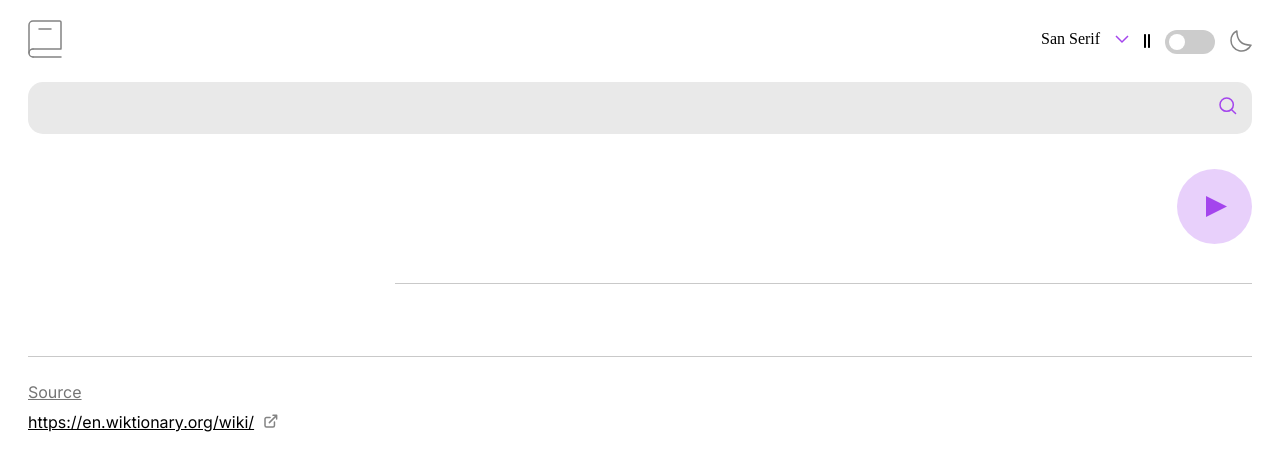
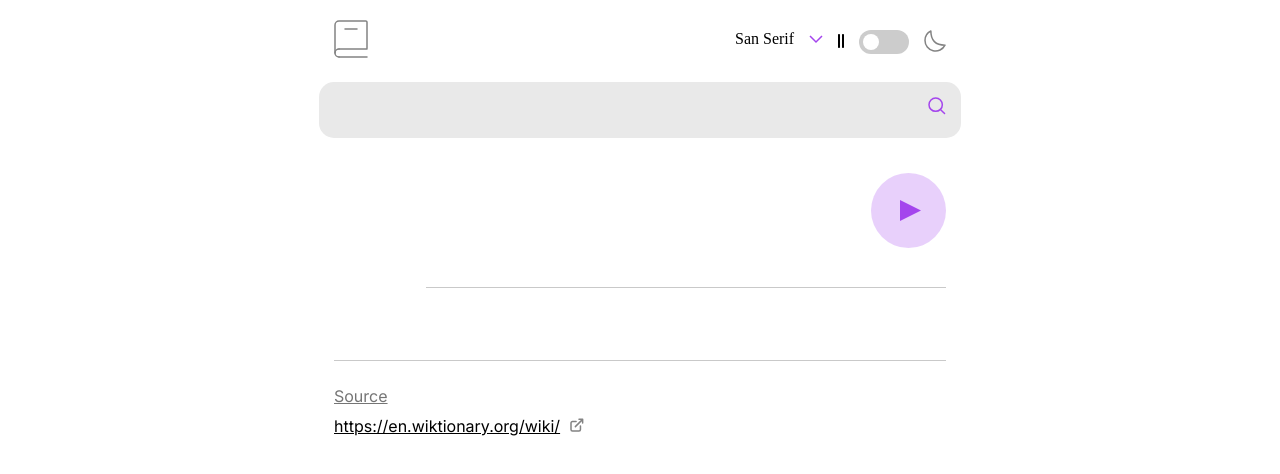
Before and after one commit to david3vc/dictionary-web-app, a React (Vite) app: page / in a window 1280 px wide. Shown: the top 474 px of the page. Built offline with nearby package versions, Linux system fonts and the light colour scheme.

Commit message:
responsividad

```diff
--- a/src/components/Header.tsx
+++ b/src/components/Header.tsx
@@ -103,7 +103,7 @@ const Header = ({ setTheme, theme, setTypography, typography }: baseProps) => {
                         {isOpen && (
                             <DropDownListContainer className={theme}>
                                 <DropDownList
-                                    className={`${theme} ${themeBoxShadow}`}
+                                    className={`${theme} ${themeBoxShadow} lista-opciones`}
                                 >
                                     {options.map((option) => (
                                         <ListItem
--- a/src/components/Search.tsx
+++ b/src/components/Search.tsx
@@ -49,7 +49,7 @@ const Search = ({ theme, setData, typography }: baseProps) => {
                 <div className="container-search__input">
                     <input
                         type="text"
-                        className={`${themeInput} ${typography}`}
+                        className={`${themeInput} ${typography} search__input`}
                         name="word"
                         value={formik.values.word ?? ""}
                         onChange={formik.handleChange}
@@ -62,9 +62,11 @@ const Search = ({ theme, setData, typography }: baseProps) => {
                     <img src={iconoSearch} alt="" />
                 </div>
             </div>
-            {(formik.touched.word ?? false) && formik.errors.word != null && (
-                <small className={`text-danger ${typography}`}>{formik.errors.word}</small>
-            )}
+            <div className="validation-search">
+                {(formik.touched.word ?? false) && formik.errors.word != null && (
+                    <small className={`text-danger ${typography}`}>{formik.errors.word}</small>
+                )}
+            </div>
         </>
     );
 };
--- a/src/styles/content.css
+++ b/src/styles/content.css
@@ -1,5 +1,5 @@
 .container-content{
-    margin-top: 35px;
+    margin: auto;
 }
 
 .lista__partOfSpeech {
@@ -55,3 +55,14 @@
 .mono{
     font-family: 'Inconsolata', monospace;
 }
+
+@media screen and (min-width: 992px) {
+    .container-content {
+        width: 50%;
+        font-size: 20px;
+    }
+
+    .lista__partOfSpeech__line{
+        width: 85%;
+    }
+}
--- a/src/styles/footer.css
+++ b/src/styles/footer.css
@@ -1,6 +1,7 @@
 .footer{
     display: flex;
     flex-direction: column;
+    margin: auto;
 }
 
 .footer__line{
@@ -38,3 +39,9 @@
 .footer__link__icono{
     margin-left: 10px;
 }
+
+@media screen and (min-width: 992px) {
+    .footer {
+        width: 50%;
+    }
+}
--- a/src/styles/header.css
+++ b/src/styles/header.css
@@ -42,3 +42,31 @@
 .mono{
     font-family: 'Inconsolata', monospace;
 }
+
+@media screen and (min-width: 992px) {
+    .container-header{
+        width: 50%;
+    }
+
+    .lista-opciones{
+        right: 350px!important;
+    }
+}
+
+@media screen and (min-width: 1050px) {
+    .lista-opciones{
+        right: 400px!important;
+    }
+}
+
+@media screen and (min-width: 1200px) {
+    .lista-opciones{
+        right: 450px!important;
+    }
+}
+
+@media screen and (min-width: 1350px) {
+    .lista-opciones{
+        right: 500px!important;
+    }
+}
--- a/src/styles/search.css
+++ b/src/styles/search.css
@@ -10,6 +10,10 @@
     margin: auto;
     padding: 15px;
     border-radius: 15px;
+}
+
+.validation-search{
+    margin: auto;
 }
 
 .container-search:focus-within {
@@ -55,3 +59,13 @@
 .mono{
     font-family: 'Inconsolata', monospace;
 }
+
+@media screen and (min-width: 992px) {
+    .container-search, .validation-search{
+        width: 50%;
+    }
+
+    .search__input, .text-danger{
+        font-size: 20px;
+    }
+}
--- a/src/styles/word.css
+++ b/src/styles/word.css
@@ -4,6 +4,7 @@
     align-items: center;
     margin: auto;
     margin-top: 35px;
+    margin-bottom: 35px;
 }
 
 .container-word__term{
@@ -21,6 +22,10 @@
     color: #a445ed;
 }
 
+.container-word__sound{
+    cursor: pointer;
+}
+
 .sanSerif{
     font-family: 'Inter', sans-serif;
 }
@@ -32,3 +37,17 @@
 .mono{
     font-family: 'Inconsolata', monospace;
 }
+
+@media screen and (min-width: 992px) {
+    .container-word {
+        width: 50%;
+    }
+
+    .container-word__term__child{
+        font-size: 70px;
+    }
+
+    .container-word__term__pronunciation{
+        font-size: 29px;
+    }
+}
```
